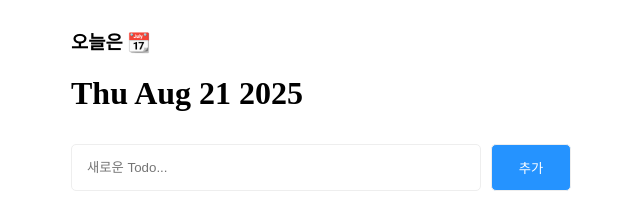
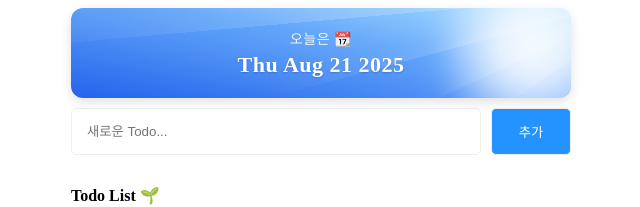
Before and after one commit to ikjunoob/bucket_list, a React (Vite) app in the folder frontend/: page / in a window 1280 px wide. Shown: the top 207 px of the page, without its empty margins (319-959 px from the left). Built offline with nearby package versions, Linux system fonts and the light colour scheme; no server answers.

Commit message:
추추가,, 죄송해염

```diff
--- a/frontend/src/components/Header.css
+++ b/frontend/src/components/Header.css
@@ -1,3 +1,112 @@
-header h1{
-    color: rgb(37, 147, 255);
+/* Header.css */
+.Header {
+    display: flex;
+    flex-direction: column;
+    align-items: center;
+    justify-content: center;
+
+    padding: 20px 10px;
+    border-radius: 12px;
+
+    /* 기본 하늘 그라데이션: 우측상단 -> 좌측하단 */
+    background: linear-gradient(to bottom left,
+            #aee2ff 0%,
+            #60a5fa 40%,
+            #2563eb 100%);
+    color: #fff;
+    box-shadow: 0 4px 12px rgba(0, 0, 0, 0.12);
+
+    /* 오버레이 배치를 위한 */
+    position: relative;
+    overflow: hidden;
 }
+
+/* ☀️ 날카로운 햇살 (빛줄기) */
+/* ☀️ 날카로운데 경계는 부드러운 빛줄기 */
+.Header::before {
+    content: "";
+    position: absolute;
+    inset: -20% -20% 0 0;
+    /* 우상단 기준 여유 */
+    pointer-events: none;
+
+    /* 밝은→반투명→투명으로 서서히 사라지는 반복 패턴 */
+    background:
+        /* 보케(은은한 번짐) */
+        radial-gradient(220px 220px at 100% 0%,
+            rgba(255, 255, 255, 0.22) 0%,
+            rgba(255, 255, 255, 0.10) 35%,
+            rgba(255, 255, 255, 0.00) 70%),
+        /* 부드러운 가장자리의 빛줄기 */
+        repeating-conic-gradient(from -25deg at 100% 0%,
+            rgba(255, 255, 255, 0.40) 0deg,
+            /* 중심부 밝음 */
+            rgba(255, 255, 255, 0.18) 3deg,
+            /* 경계 살짝 낮춤 → 소프트 엣지 */
+            rgba(255, 255, 255, 0.00) 10deg
+            /* 완전 투명으로 페이드아웃 */
+        );
+
+    /* 빛의 퍼짐 방향/길이 마스킹(끝이 자연스럽게 사라지도록) */
+    -webkit-mask:
+        radial-gradient(200px 200px at 100% 0%, #000 0%, transparent 72%),
+        linear-gradient(to bottom left, #000 38%, transparent 82%);
+    mask:
+        radial-gradient(200px 200px at 100% 0%, #000 0%, transparent 72%),
+        linear-gradient(to bottom left, #000 38%, transparent 82%);
+
+    mix-blend-mode: screen;
+    opacity: 0.45;
+    /* 전체 강도 살짝 낮춤 */
+}
+
+/* 🔆 글레어(태양 중심부) 살짝만 */
+/* 🔆 태양 중심부 */
+/* 🔆 태양 중심부 (우측 상단 모서리 걸침 + 더 강한 빛) */
+.Header::after {
+    content: "";
+    position: absolute;
+    width: 200px;
+    /* 해 크기 키움 */
+    height: 200px;
+    right: -60px;
+    /* 모서리 바깥으로 조금 빼서 걸치게 */
+    top: -60px;
+    pointer-events: none;
+
+    background: radial-gradient(circle,
+            rgba(255, 255, 220, 1) 0%,
+            /* 중심부 → 진한 노란빛 흰색 */
+            rgba(255, 255, 255, 0.85) 25%,
+            /* 빛나는 하이라이트 */
+            rgba(255, 255, 255, 0.0) 70%
+            /* 가장자리 투명 처리 */
+        );
+
+    border-radius: 50%;
+    filter: blur(12px);
+    /* 더 퍼지면서 빛나는 느낌 */
+    mix-blend-mode: screen;
+    opacity: 0.95;
+    /* 진하게 보이도록 거의 불투명 */
+}
+
+
+
+/* 보조 제목/메인 날짜는 그대로 */
+.Header h3 {
+    margin: 0;
+    font-size: 14px;
+    font-weight: 500;
+    opacity: 0.9;
+    letter-spacing: 0.5px;
+}
+
+.Header h1 {
+    margin: 4px 0 0;
+    font-size: 22px;
+    font-weight: 800;
+    letter-spacing: 0.5px;
+    color: #fff;
+    text-shadow: 0 1px 2px rgba(0, 0, 0, 0.2);
+}
```
